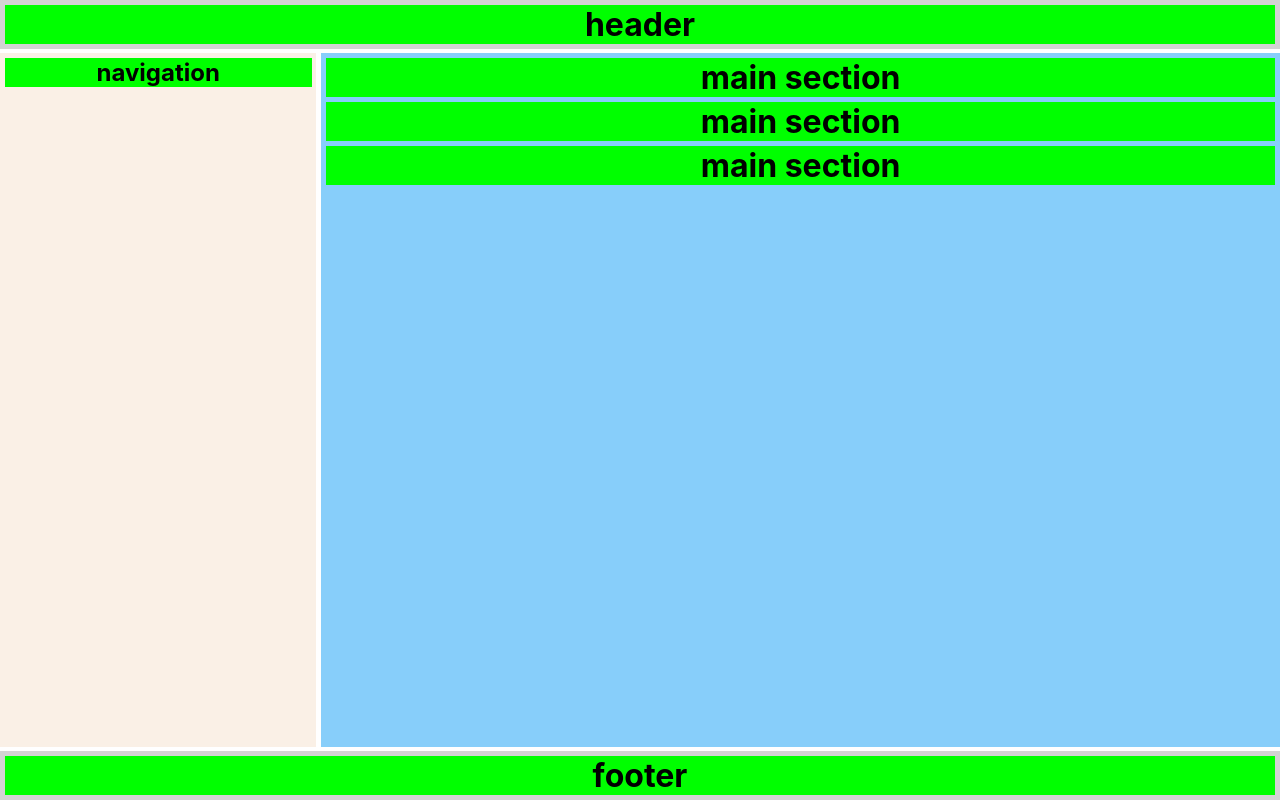
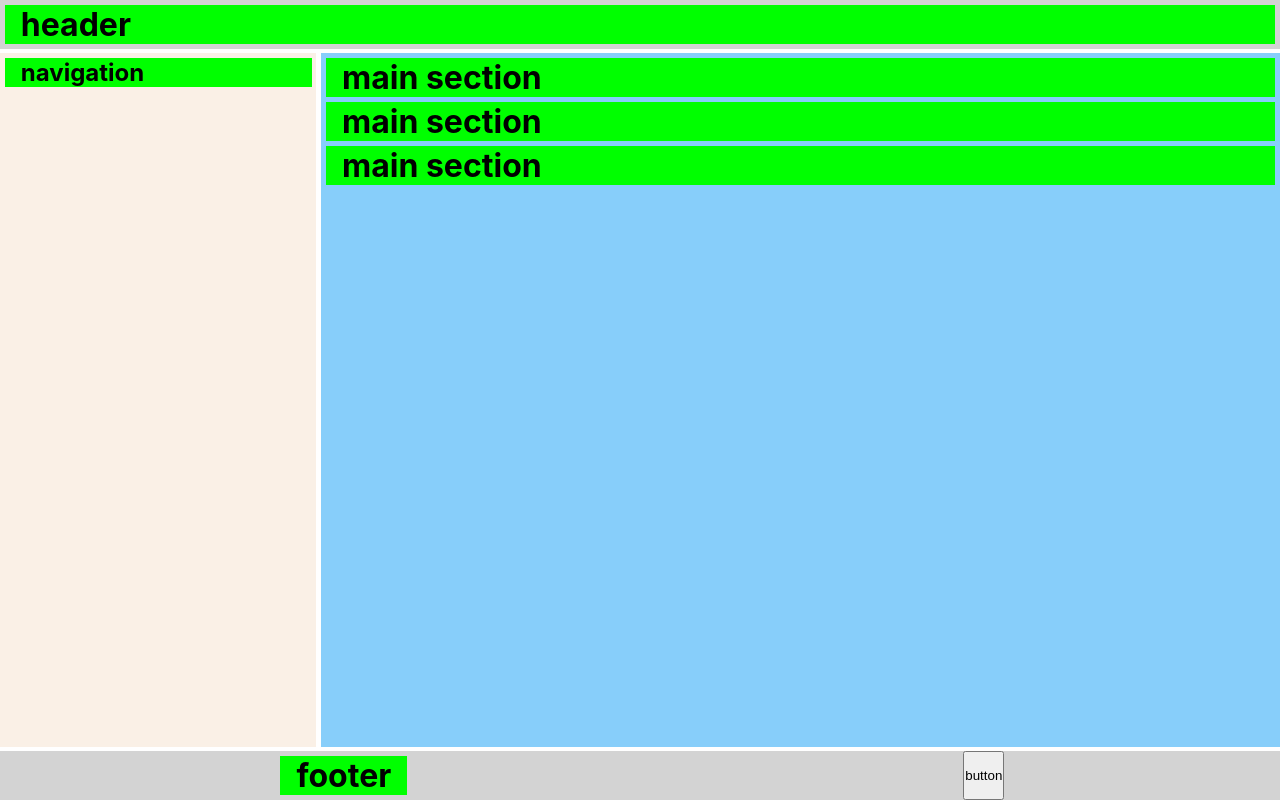
Before and after one commit to Belyayev/portfolio, a React (Create React App) app: page / in a window 1280 px wide. Built offline with nearby package versions, Linux system fonts and the light colour scheme.

Commit message:
added grid gaps and combined with flexbox

```diff
--- a/src/App.css
+++ b/src/App.css
@@ -22,6 +22,7 @@ body {
     "h h h h h h h h h h h h"
     "n n n m m m m m m m m m"
     "f f f f f f f f f f f f";
+  justify-content: center;
 }
 
 header {
@@ -44,8 +45,13 @@ footer {
   grid-area: f;
 }
 
+.footer {
+  display: flex;
+  justify-content: space-around;
+}
+
 .text {
-  text-align: center;
   background-color: lime;
   margin: 0.3rem;
+  padding: 0 1rem;
 }
--- a/src/App.tsx
+++ b/src/App.tsx
@@ -16,7 +16,10 @@ function App() {
         <h1 className="text">main section</h1>
       </main>
       <footer>
-        <h1 className="text">footer</h1>
+        <div className="footer">
+          <h1 className="text">footer</h1>
+          <button>button</button>
+        </div>
       </footer>
     </div>
   );
```
